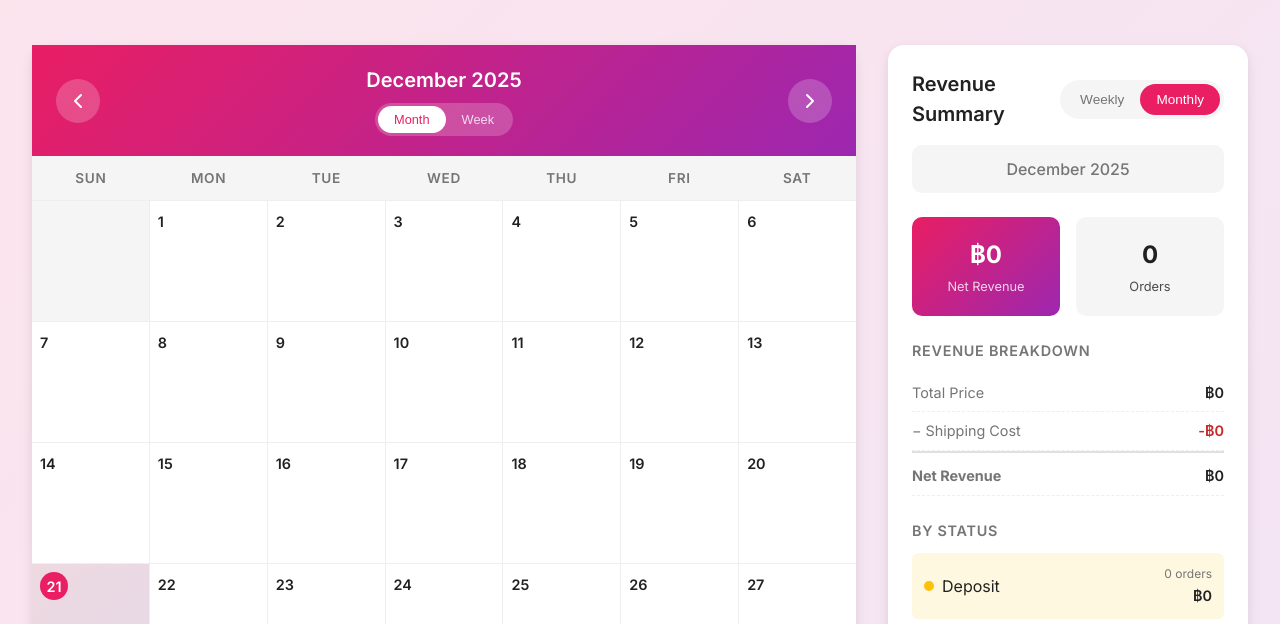
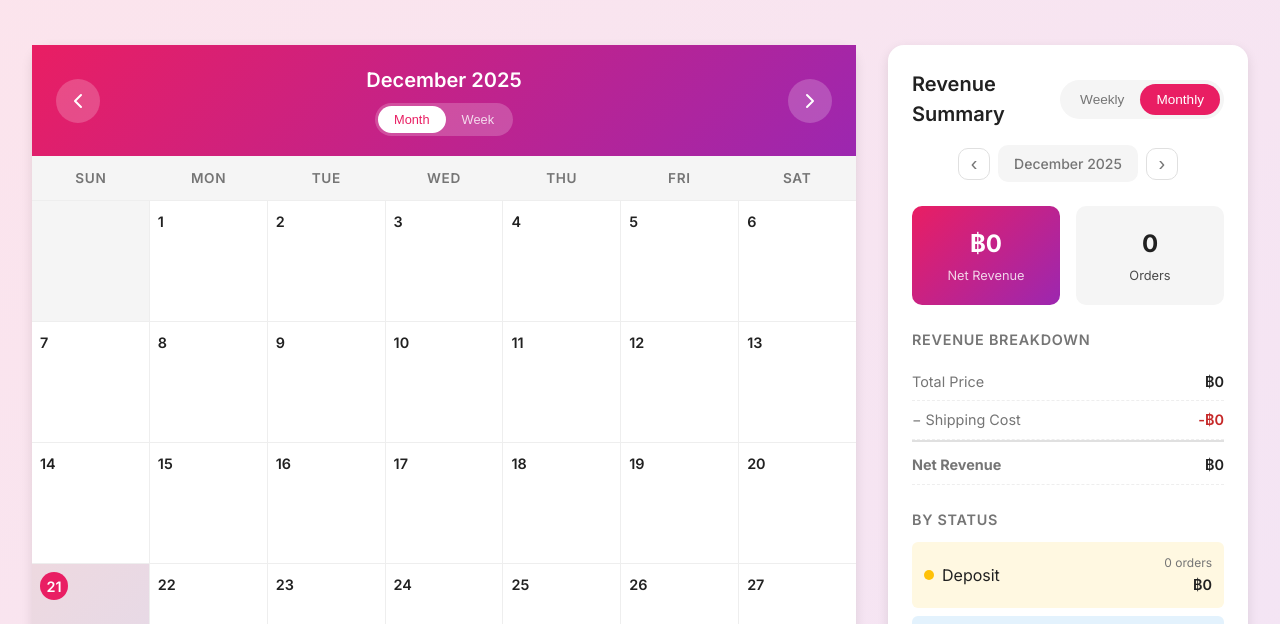
Before and after one commit to blackband76/flower_roses98, a plain HTML site: page index.html in a window 1280 px wide. Shown: the part 127-751 px from the top of the page. Drawn offline with nearby package versions, Linux system fonts and the light colour scheme; no server answers; sample sign-in values are in the browser's storage.

Commit message:
add week/month navigation to revenue summary

```diff
--- a/styles.css
+++ b/styles.css
@@ -664,14 +664,43 @@ body {
     color: var(--text-primary);
 }
 
+.period-nav {
+    display: flex;
+    align-items: center;
+    justify-content: center;
+    gap: 0.5rem;
+    margin-bottom: 1.5rem;
+}
+
+.period-nav-btn {
+    width: 32px;
+    height: 32px;
+    border: 1px solid var(--border);
+    background: var(--surface);
+    border-radius: var(--radius-md);
+    cursor: pointer;
+    font-size: 1.25rem;
+    color: var(--text-secondary);
+    transition: var(--transition-fast);
+    display: flex;
+    align-items: center;
+    justify-content: center;
+}
+
+.period-nav-btn:hover {
+    background: var(--primary-light);
+    border-color: var(--primary);
+    color: var(--primary);
+}
+
 .period-label {
     text-align: center;
-    padding: 0.75rem;
+    padding: 0.5rem 1rem;
     background: var(--surface-variant);
     border-radius: var(--radius-md);
     font-weight: 500;
     color: var(--text-secondary);
-    margin-bottom: 1.5rem;
+    font-size: 0.875rem;
 }
 
 /* Summary Stats */
--- a/summary.js
+++ b/summary.js
@@ -160,7 +160,11 @@ class SummaryComponent {
                 </div>
             </div>
 
-            <div class="period-label">${periodLabel}</div>
+            <div class="period-nav">
+                <button class="period-nav-btn" id="summaryPrev">‹</button>
+                <div class="period-label">${periodLabel}</div>
+                <button class="period-nav-btn" id="summaryNext">›</button>
+            </div>
 
             <div class="summary-stats">
                 <div class="stat-card total">
@@ -238,6 +242,41 @@ class SummaryComponent {
                 this.toggleView(view);
             });
         });
+
+        // Navigation buttons
+        const prevBtn = this.container.querySelector('#summaryPrev');
+        const nextBtn = this.container.querySelector('#summaryNext');
+
+        if (prevBtn) {
+            prevBtn.addEventListener('click', () => this.previousPeriod());
+        }
+        if (nextBtn) {
+            nextBtn.addEventListener('click', () => this.nextPeriod());
+        }
+    }
+
+    /**
+     * Navigate to previous period
+     */
+    async previousPeriod() {
+        if (this.currentView === 'week') {
+            this.currentDate.setDate(this.currentDate.getDate() - 7);
+        } else {
+            this.currentDate.setMonth(this.currentDate.getMonth() - 1);
+        }
+        await this.render();
+    }
+
+    /**
+     * Navigate to next period
+     */
+    async nextPeriod() {
+        if (this.currentView === 'week') {
+            this.currentDate.setDate(this.currentDate.getDate() + 7);
+        } else {
+            this.currentDate.setMonth(this.currentDate.getMonth() + 1);
+        }
+        await this.render();
     }
 
     /**
@@ -251,6 +290,6 @@ class SummaryComponent {
      * Set current date (for syncing with calendar)
      */
     setDate(date) {
-        this.currentDate = date;
+        this.currentDate = new Date(date);
     }
 }
--- a/version.json
+++ b/version.json
@@ -1,5 +1,5 @@
 {
-  "version": "1.0.2",
+  "version": "1.0.3",
   "updated": "2025-12-22",
-  "changes": "Fixed refresh not saving version + centered refresh button"
+  "changes": "Added week/month navigation arrows in Revenue Summary"
 }
```
